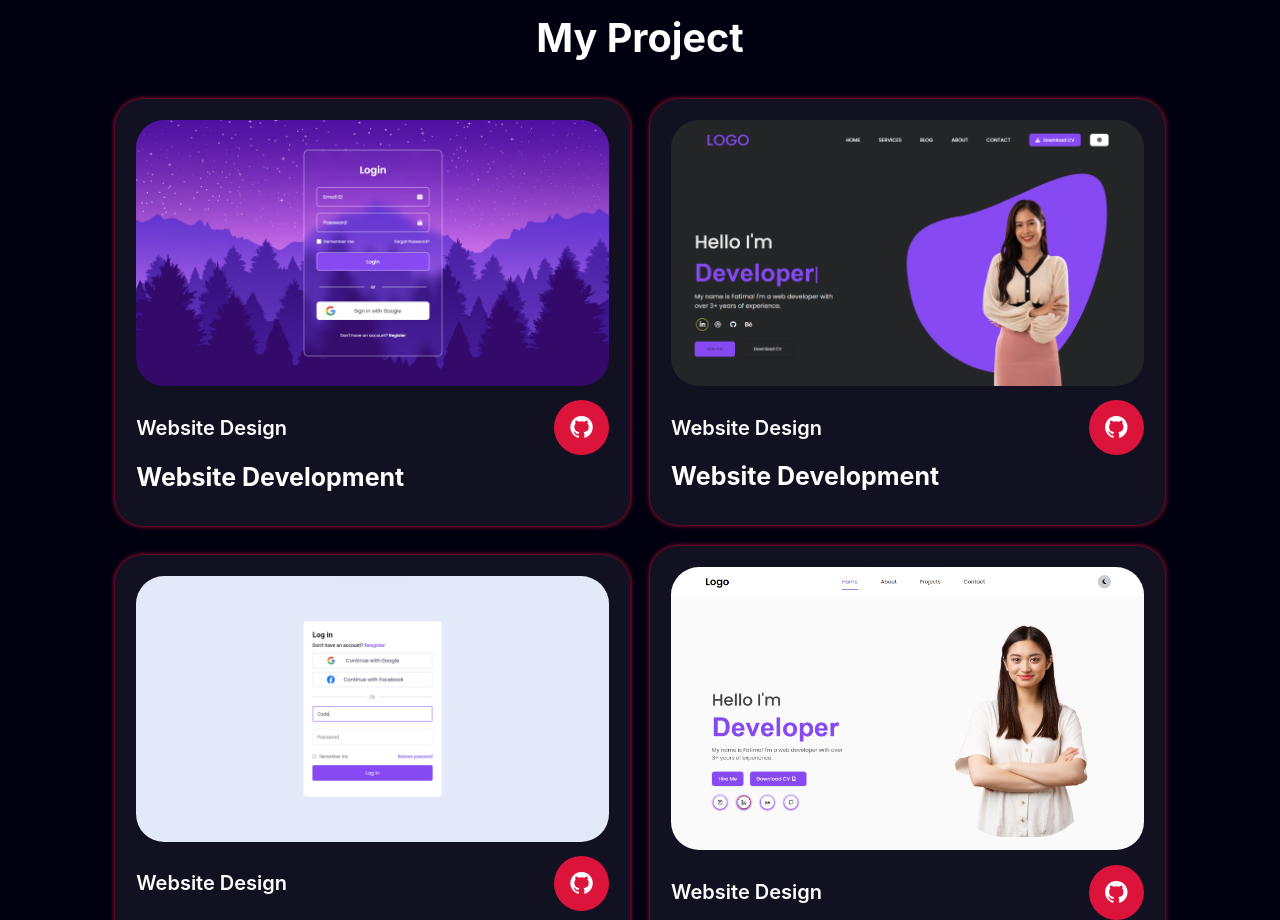
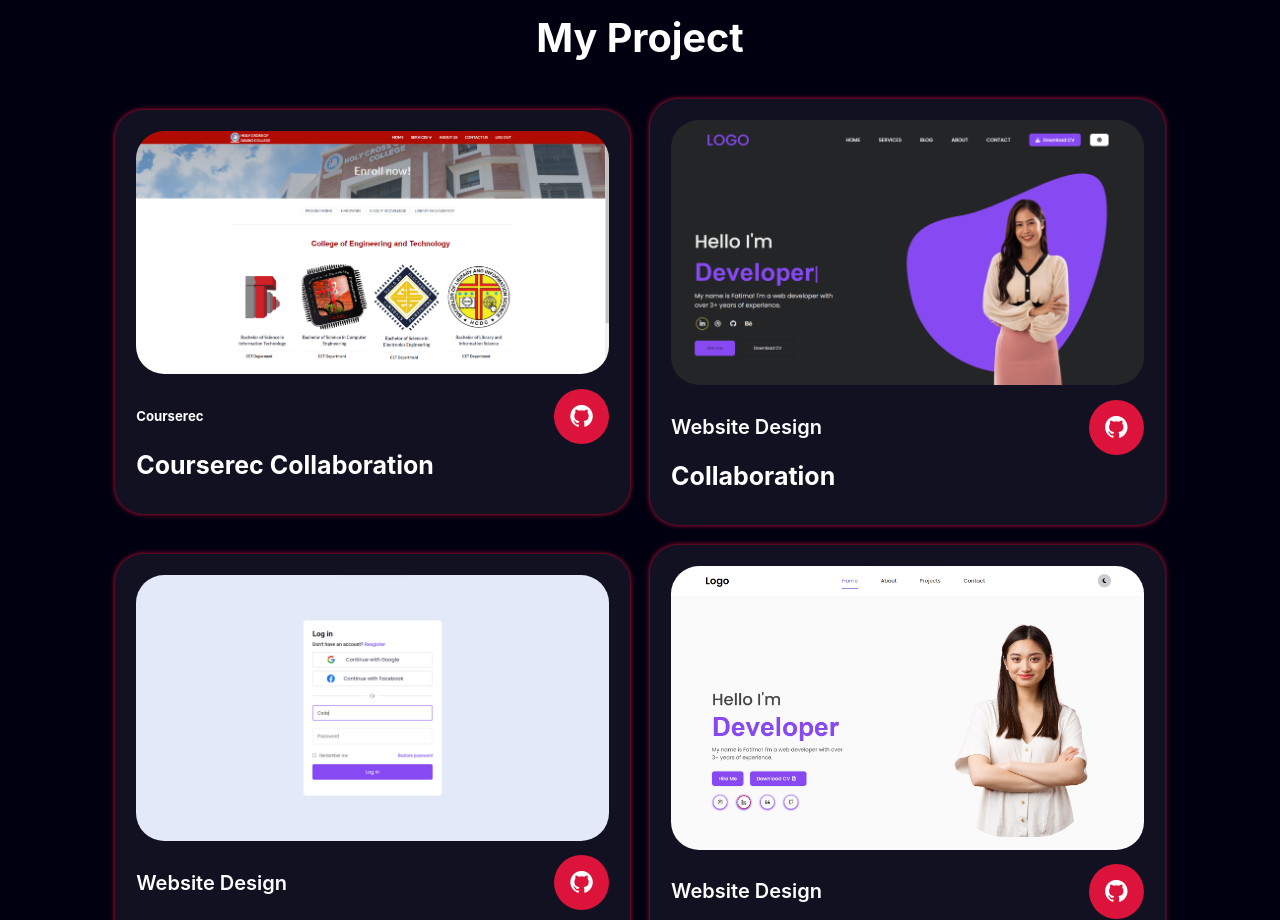
Before and after one commit to jzelendriga/port-folio, a plain HTML site: page index.html in a window 1280 px wide. Shown: the part 2180-3100 px from the top of the page. Drawn offline with nearby package versions, Linux system fonts and the light colour scheme.

Commit message:
1st improvements

```diff
--- a/index.html
+++ b/index.html
@@ -101,8 +101,8 @@
                     <p> I’m a front-end developer, graphic designer, and I’m enhancing my web design skills using WordPress, Figma, Canva and Adobe. I love creating unique and visually appealing designs.
                     </p>
                     <div class="about_social">
-                        <a href="https://www.facebook.com" target="_blank"><i class="fab fa-facebook" style="color:crimson"></i></a>
-                        <a href="#"><i class="fab fa-github"  style="color:crimson"></i></a>
+                        <a href="https://www.facebook.com/itsmedosy" target="_blank"><i class="fab fa-facebook" style="color:crimson"></i></a>
+                        <a href="https://github.com/jzelendriga" target="_blank"><i class="fab fa-github"  style="color:crimson"></i></a>
                         <a href="#"><i class="fab fa-instagram"  style="color:crimson"></i></a>
                         <a href="#"><i class="fab fa-linkedin"  style="color:crimson"></i></a>
                     </div>
@@ -151,16 +151,19 @@
 
         <div class="portfolio-content">
             <div class="row">
-                <img src="src/1.png" alt="">
+                <img src="src/Course3.png" alt="">
                 <div class="main-row">
                     <div class="row-text">
-                        <h5>Website Design</h5>
+                        <h1>Courserec</h1>
                     </div>
-                    <div class="row-icon">
-                        <i class="bx bxl-github"></i>
-                    </div>
+                    <a href="https://github.com/your-username" target="_blank">
+                        <div class="row-icon">
+                            <i class="bx bxl-github"></i>
+                        </div>
+                    </a>
+
                 </div>
-                <h4>Website Development</h4>
+                <h4>Courserec Collaboration</h4>
             </div>
 
             <div class="row">
@@ -173,7 +176,7 @@
                         <i class="bx bxl-github"></i>
                     </div>
                 </div>
-                <h4>Website Development</h4>
+                <h4>Collaboration</h4>
             </div>
 
             <div class="row">
```
Also changed, not shown: src/Course3.png (added).
